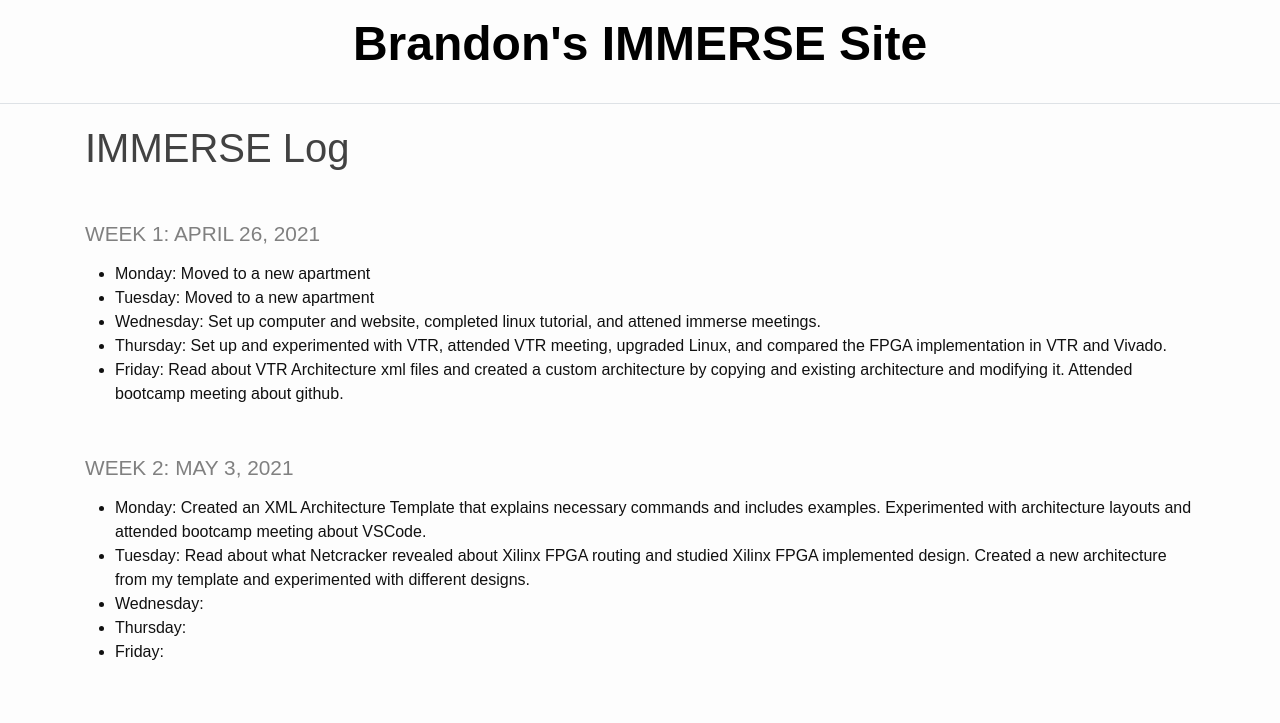
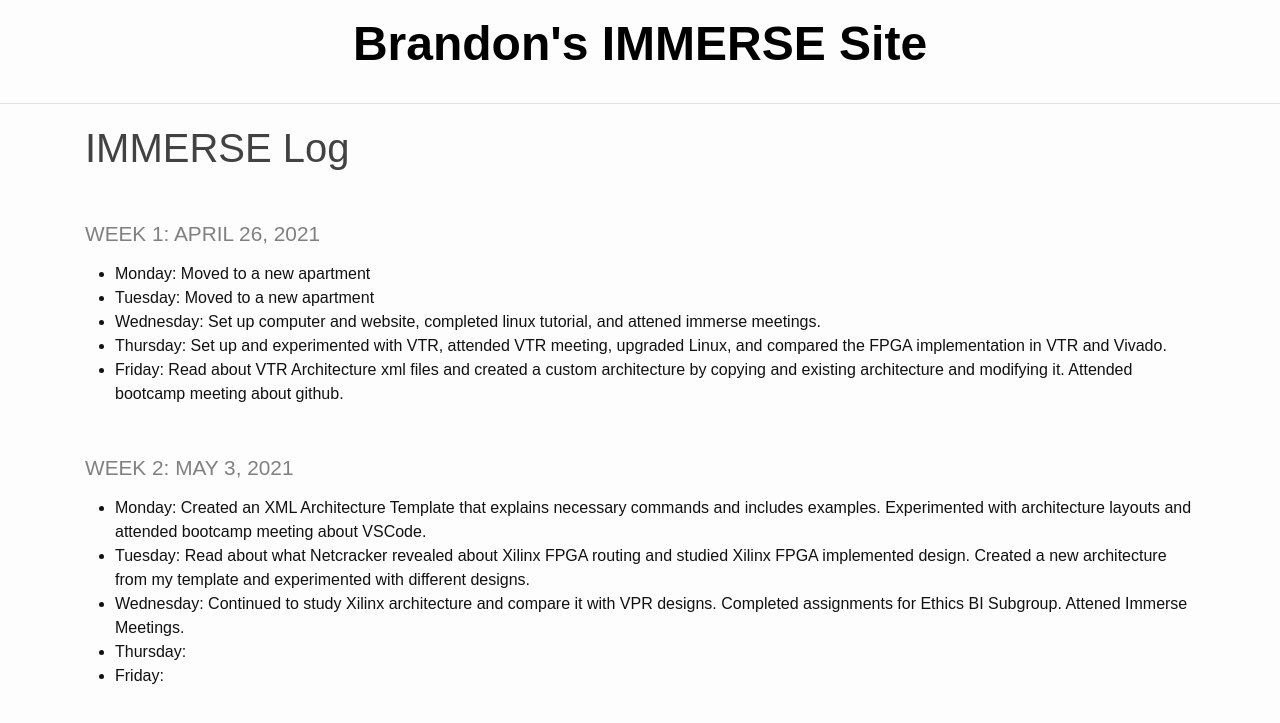
Before and after one commit to heinerb1/heinerb1.github.io, a Jekyll site: the page built from _pages/log.md, in a window 1280 px wide. Shown: the top 723 px of the page. Built offline with Jekyll 4.4.1, drawn with Linux system fonts in a browser that asks for light colours.

Commit message:
5/5 Update

```diff
--- a/_pages/log.md
+++ b/_pages/log.md
@@ -19,6 +19,7 @@ title: IMMERSE Log
                 Experimented with architecture layouts and attended bootcamp meeting about VSCode.
 * **Tuesday**:  Read about what Netcracker revealed about Xilinx FPGA routing and studied Xilinx FPGA implemented
                 design. Created a new architecture from my template and experimented with different designs.
-* **Wednesday**:
+* **Wednesday**: Continued to study Xilinx architecture and compare it with VPR designs. Completed assignments for
+                 Ethics BI Subgroup. Attened Immerse Meetings.
 * **Thursday**:
 * **Friday**:
```
